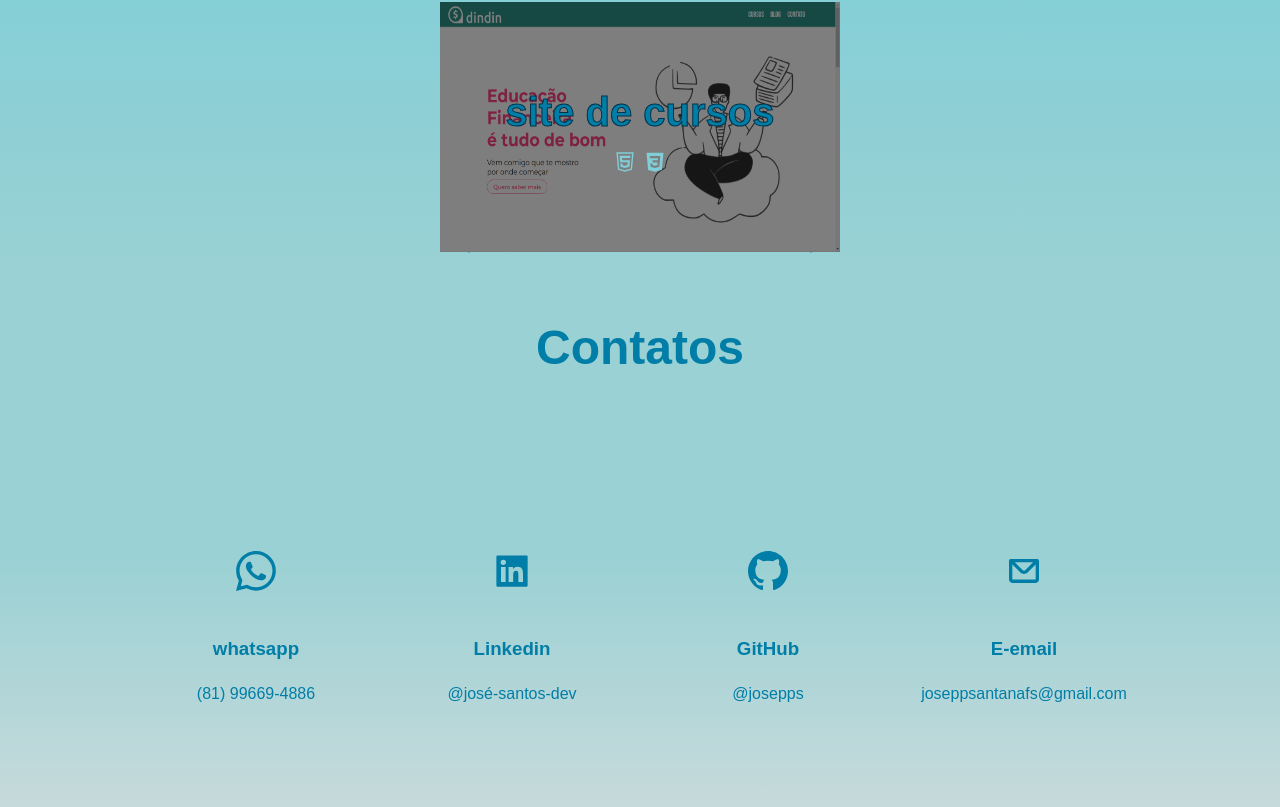
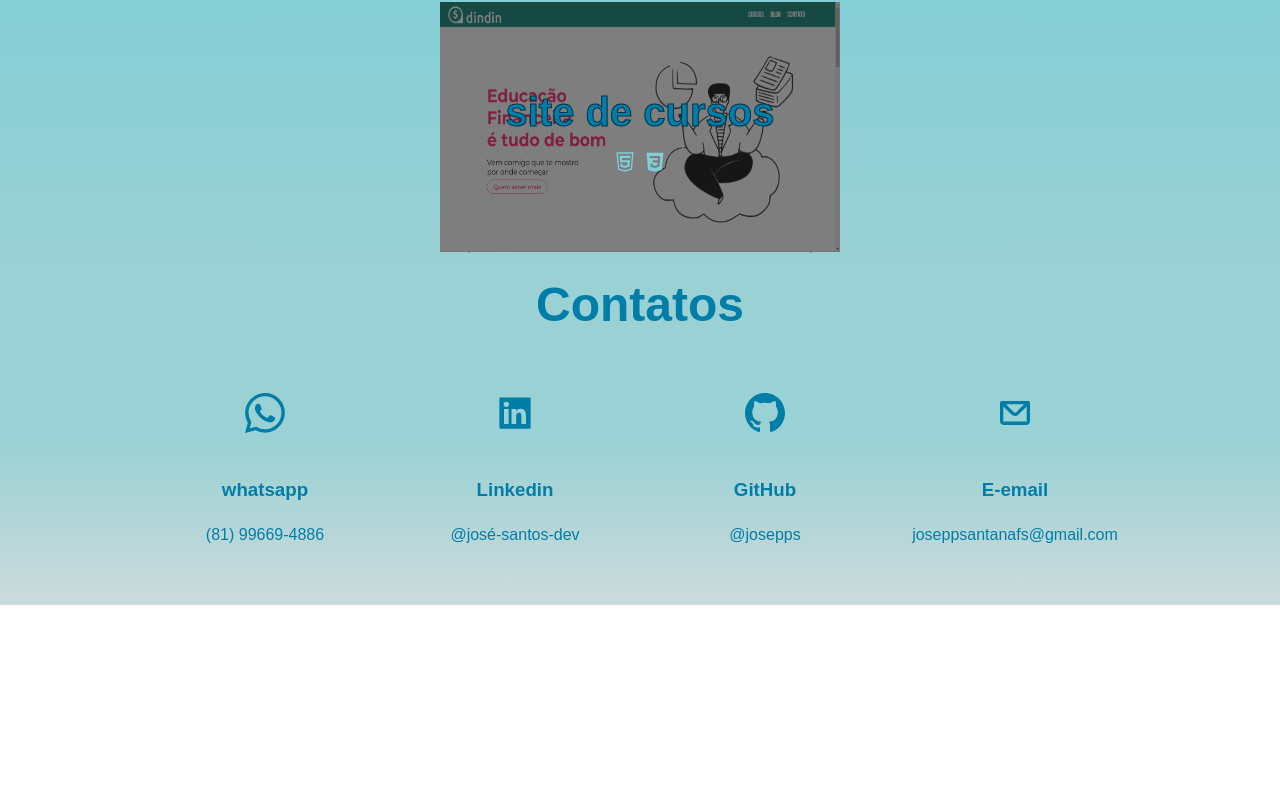
Before and after one commit to josepps/portfolio-jose-santos, a React (Vite) app: page / in a window 1280 px wide. Shown: the part 1929-2736 px from the top of the page. After the commit the page ends 2534 px from the top, so only its background shows below. Built offline with nearby package versions, Linux system fonts and the light colour scheme.

Commit message:
Responsividade da section 4  pronta

```diff
--- a/src/App.style.ts
+++ b/src/App.style.ts
@@ -556,7 +556,7 @@ export const Section3 = styled.section`
 
 export const Section4 = styled.section`
     width: 100vw;
-    height: 70vh;
+    height: auto;
     background: linear-gradient( #9AD1D4 50%, #CCDBDC );
     display: flex;
     flex-direction: column;
@@ -573,11 +573,11 @@ export const Section4 = styled.section`
     }
 
     .containerContatos{
-        width: 100%;
-        display: flex;
         height: 75%;
+        width: 95%;
         display: flex;
         align-items: center;
         justify-content: center;
+        flex-wrap: wrap;
     }
 `;
--- a/src/Components/Contato/Contato.Style.ts
+++ b/src/Components/Contato/Contato.Style.ts
@@ -1,7 +1,7 @@
 import styled from 'styled-components'
 
 export const ContatoStyle = styled.a `
-    width: 20%;
+    width: 250px;
     margin: 5% 0;
     text-align: center;
     color: #007EA7;
```
